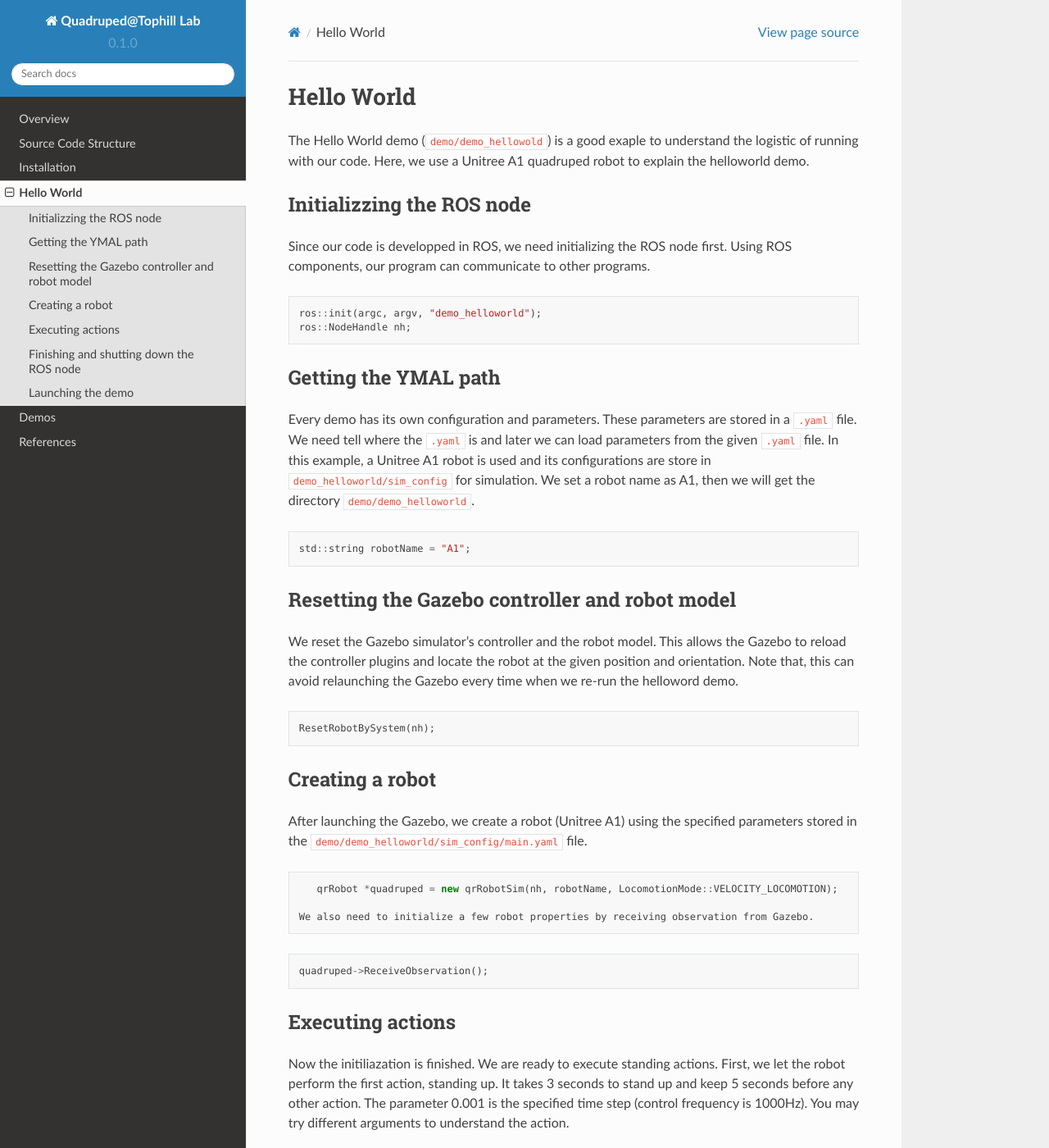
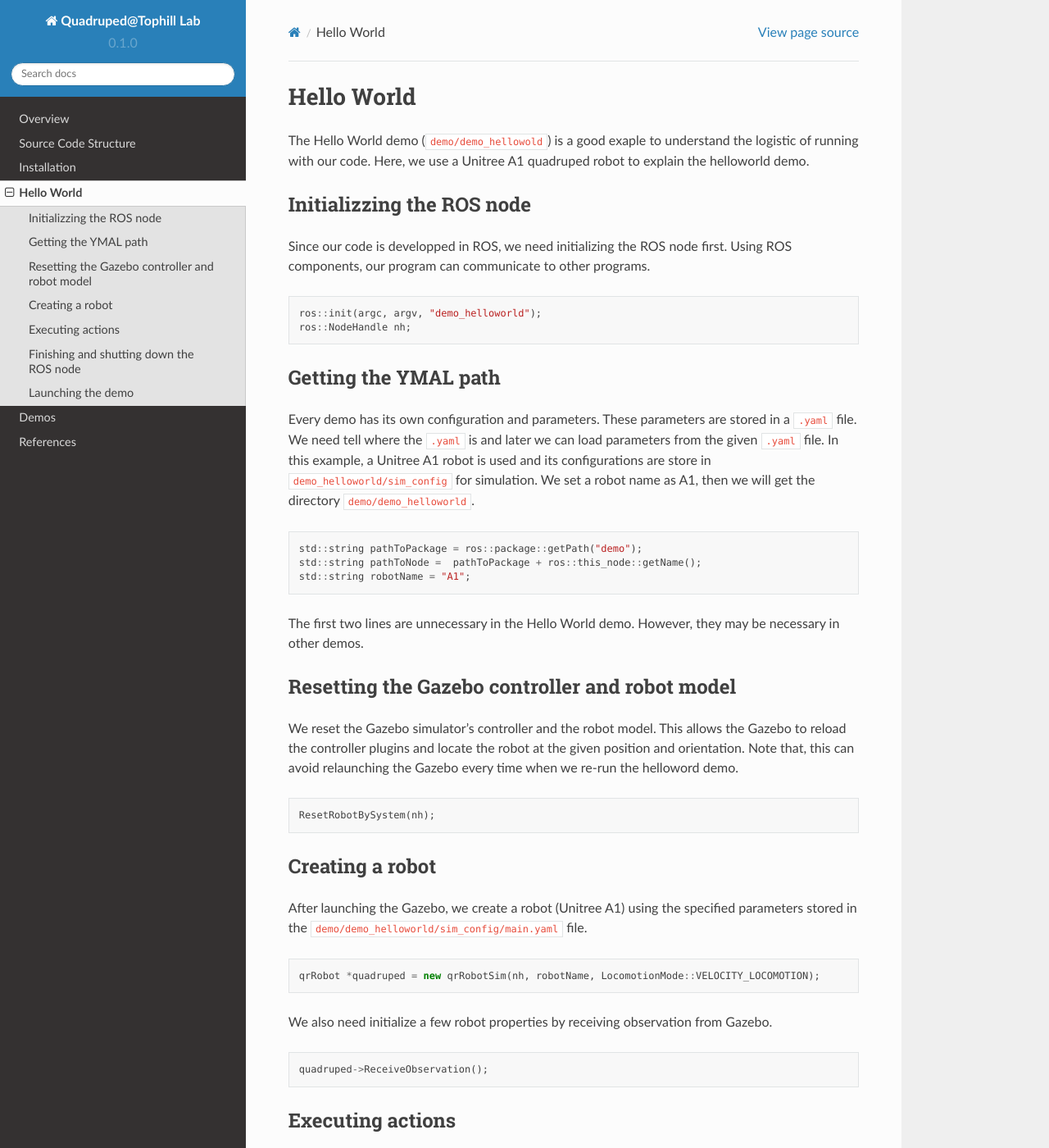
Before and after one commit to TopHillRobotics/quadruped-robot-docs, a Sphinx documentation site: the page built from docs/source/helloworld.rst, in a window 1280 px wide and 1400 px high. Shown: the whole window at 82% size. Built offline with Sphinx 7.4.7 and the Read the Docs theme 2.0.0, drawn with Linux system fonts in a browser that asks for light colours.

Commit message:
Update helloworld.rst

```diff
--- a/docs/source/helloworld.rst
+++ b/docs/source/helloworld.rst
@@ -20,7 +20,12 @@ Every demo has its own configuration and parameters. These parameters are stored
 
 .. code-block:: c++
 
+    std::string pathToPackage = ros::package::getPath("demo");
+    std::string pathToNode =  pathToPackage + ros::this_node::getName();
     std::string robotName = "A1";
+
+The first two lines are unnecessary in the Hello World demo. However, they may be necessary in other demos.
+
 
 Resetting the Gazebo controller and robot model
 ===========================================
@@ -41,7 +46,8 @@ After launching the Gazebo, we create a robot (Unitree A1) using the specified p
 
     qrRobot *quadruped = new qrRobotSim(nh, robotName, LocomotionMode::VELOCITY_LOCOMOTION);
 
- We also need to initialize a few robot properties by receiving observation from Gazebo.
+
+We also need initialize a few robot properties by receiving observation from Gazebo.
 
 .. code-block:: c++
 
```
